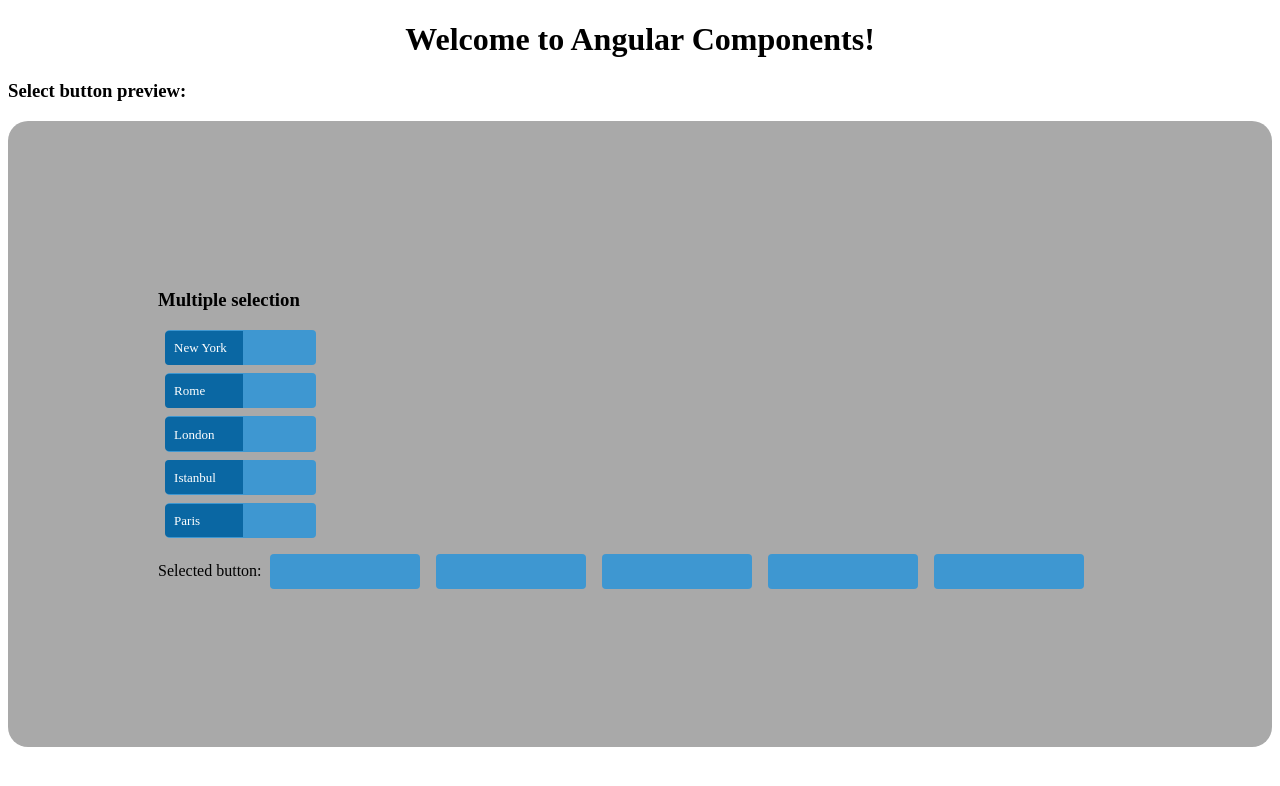
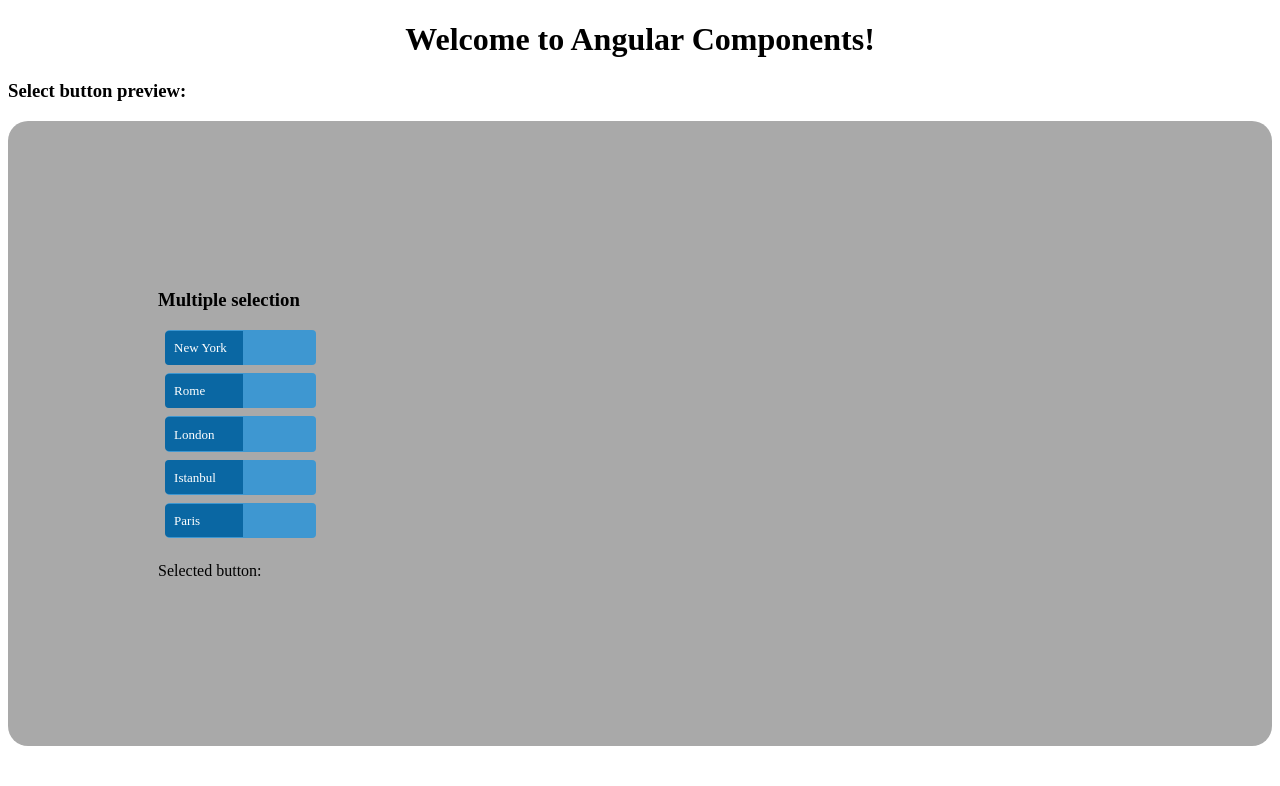
Before and after one commit to brusoman/Angular-components, an Angular app in the folder angular-components/: page / in a window 1280 px wide. Shown: the top 786 px of the page. Built offline with nearby package versions, Linux system fonts and the light colour scheme.

Commit message:
SCSS inheritance, array behaviour , small fixes

```diff
--- a/angular-components/package.json
+++ b/angular-components/package.json
@@ -1,5 +1,5 @@
 {
-  "label": "angular-components",
+  "name": "angular-components",
   "version": "0.0.0",
   "scripts": {
     "ng": "ng",
--- a/angular-components/src/app/components/select-button/select-button.component.html
+++ b/angular-components/src/app/components/select-button/select-button.component.html
@@ -3,24 +3,24 @@
   <div class="button__list">
 
     <h3>Multiple selection</h3>
-    <div *ngFor="let option of options" class="button__body" (click)="onSelect(option)"
+    <div *ngFor="let option of options" class="button__option" (click)="onSelect(option)"
          [class.button__label_selected]="option.isSelected">
 
       <span class="button__label">{{option.label}}</span>
     </div>
 
 
+    <div class="button__list_show">
+      <p>Selected button:</p>
+      <ng-container *ngFor="let select of options">
 
-  <div class="button__list_show">
-    <p>Selected button:</p>
+        <div *ngIf="select.isSelected" class="button__option">
 
-    <div *ngFor="let select of options" class="button__body">
-      <div *ngIf="select.isSelected">
+          <span class="button__label_show">{{select.label}}</span>
+        </div>
 
-        <span class="button__label_show">{{select.label}}</span>
-      </div>
 
+      </ng-container>
     </div>
   </div>
 </div>
-</div>
--- a/angular-components/src/app/components/select-button/select-button.component.scss
+++ b/angular-components/src/app/components/select-button/select-button.component.scss
@@ -1,31 +1,38 @@
-.button__list{
-  background-color: darkgray;
+$button__list-color: darkgray;
+$button__body-color: #3E97D1;
+$button__label-color: #0A67A3;
+$button__label-color: #0A67A3;
+$button__label_sh-color: #448b4e;
+
+.button {
+  &__list {
+    background-color: $button__list-color;
     padding: 150px 150px;
     border-radius: 20px;
-}
-.button__list_show{
+
+    &_show {
       display: inline-flex;
     }
-.button__body {
+  }
+  &__option {
     cursor: pointer;
     position: relative;
     left: 0;
-  background-color: #3E97D1;
+    background-color: $button__body-color;
     margin: .5em;
     padding: .3em 0;
     height: 1.6em;
     width: 150px;
     border-radius: 4px;
 
-
   }
 
-.button__label {
+  &__label {
     display: inline-block;
     font-size: small;
     color: white;
     padding: 0.8em 0.7em 0 0.7em;
-  background-color: #0A67A3;
+    background-color: $button__label-color;
     line-height: 1em;
     position: relative;
     left: -1px;
@@ -35,14 +42,14 @@
     border-radius: 4px 0 0 4px;
     width: 60px;
 
-}
-.button__label_selected{
-
+    &_selected {
       background: blue;
       border: solid 5px crimson;
+    }
+    &_show {
+      @extend .button__label;
+      background-color:$button__label_sh-color ;
 
     }
- .button__label_show{
-   @extend .button__label;
-   background-color: #448b4e;
   }
+}
--- a/angular-components/src/app/components/select-button/select-button.component.ts
+++ b/angular-components/src/app/components/select-button/select-button.component.ts
@@ -9,39 +9,35 @@ import {OptionModel} from "./select-button.model";
 export class SelectButtonComponent implements OnInit {
 
   @Input() options: OptionModel[];
-  @Input('ngModel') selected;
-  @Input('multiple') multiple;
-  isMultiple: boolean = false;
+  @Input('ngModel') selected: OptionModel; //TODO Make output here
+  @Input('multiple') multiple: boolean;
+
   selectedOptions: OptionModel[] = [];
-  labels: string[] = []; //Array with buttons's names
+
   constructor() {
   }
 
   ngOnInit() {
-    //////////TEST////////////
-    this.multiple = 'multiple';
-    /////////////////////////
-    console.log(this.multiple);
     console.log("On init");
-    if ('label' in this.options[0]) {
-      for (let i = 0; i < this.options.length; i++) {
-        console.log(this.options[i]);
-        this.labels[i] = this.options[i].label;
-        //this.labels.push(this.options[i].label); // TODO: What is better?
-      }
-    }
-  }
+    console.log("Multiple:",this.multiple);
+   }
 
   onSelect(option: OptionModel) {
 
-    if (this.multiple != 'multiple') {
+    if (this.multiple == false) {
       for (let i = 0; i < this.options.length; i++) {
         this.options[i].isSelected = false;
       }
     }
     option.isSelected = !option.isSelected;
 
-    this.selectedOptions.push(option);
+    this.selectedOptions = [];
+    for (let i = 0; i < this.options.length; i++) {
+      if (this.options[i].isSelected) {
+      this.selectedOptions.push(this.options[i]);
+      }
+    }
+
     console.log(option);
     console.log("Array: ", this.selectedOptions);
 
--- /dev/null
+++ b/angular-components/src/app/components/select-button/select-button.model.ts
@@ -0,0 +1,5 @@
+export class OptionModel{
+  label: string;
+  value: any;
+  isSelected?: boolean;
+}
--- a/angular-components/src/app/showcase/select-button-view/button-mock.ts
+++ b/angular-components/src/app/showcase/select-button-view/button-mock.ts
@@ -1,10 +1,4 @@
-export const OPTIONS =[
-  1,
-  2,
-  3,
-
-];
-export const ObjOPTIONS = [
+export const OBJ_OPTIONS = [
   {label: 'New York', code: 'NY'},
   {label: 'Rome', code: 'RM'},
   {label: 'London', code: 'LDN'},
--- a/angular-components/src/app/showcase/select-button-view/select-button-view.component.html
+++ b/angular-components/src/app/showcase/select-button-view/select-button-view.component.html
@@ -1,4 +1,3 @@
 <h3>Select button preview:</h3>
 
-<select-button-component [options]="options" [ngModel]="Test" [multiple]="multiple" ></select-button-component>
-<!--[multiple]='multiple'-->
+<select-button-component [options]="options" [ngModel]="Test" [multiple]="true" ></select-button-component>
--- a/angular-components/src/app/showcase/select-button-view/select-button-view.component.ts
+++ b/angular-components/src/app/showcase/select-button-view/select-button-view.component.ts
@@ -1,5 +1,5 @@
 import { Component, OnInit } from '@angular/core';
-import {ObjOPTIONS, OPTIONS} from "./button-mock";
+import {OBJ_OPTIONS} from "./button-mock";
 
 @Component({
   selector: 'select-button-view',
@@ -7,7 +7,7 @@ import {ObjOPTIONS, OPTIONS} from "./button-mock";
   styleUrls: ['./select-button-view.component.scss']
 })
 export class SelectButtonViewComponent implements OnInit {
-  options = ObjOPTIONS;
+  options = OBJ_OPTIONS;
   Test = "Test String";
   constructor() { }
 
```
Lines whose indentation alone changed are shown as unchanged.
